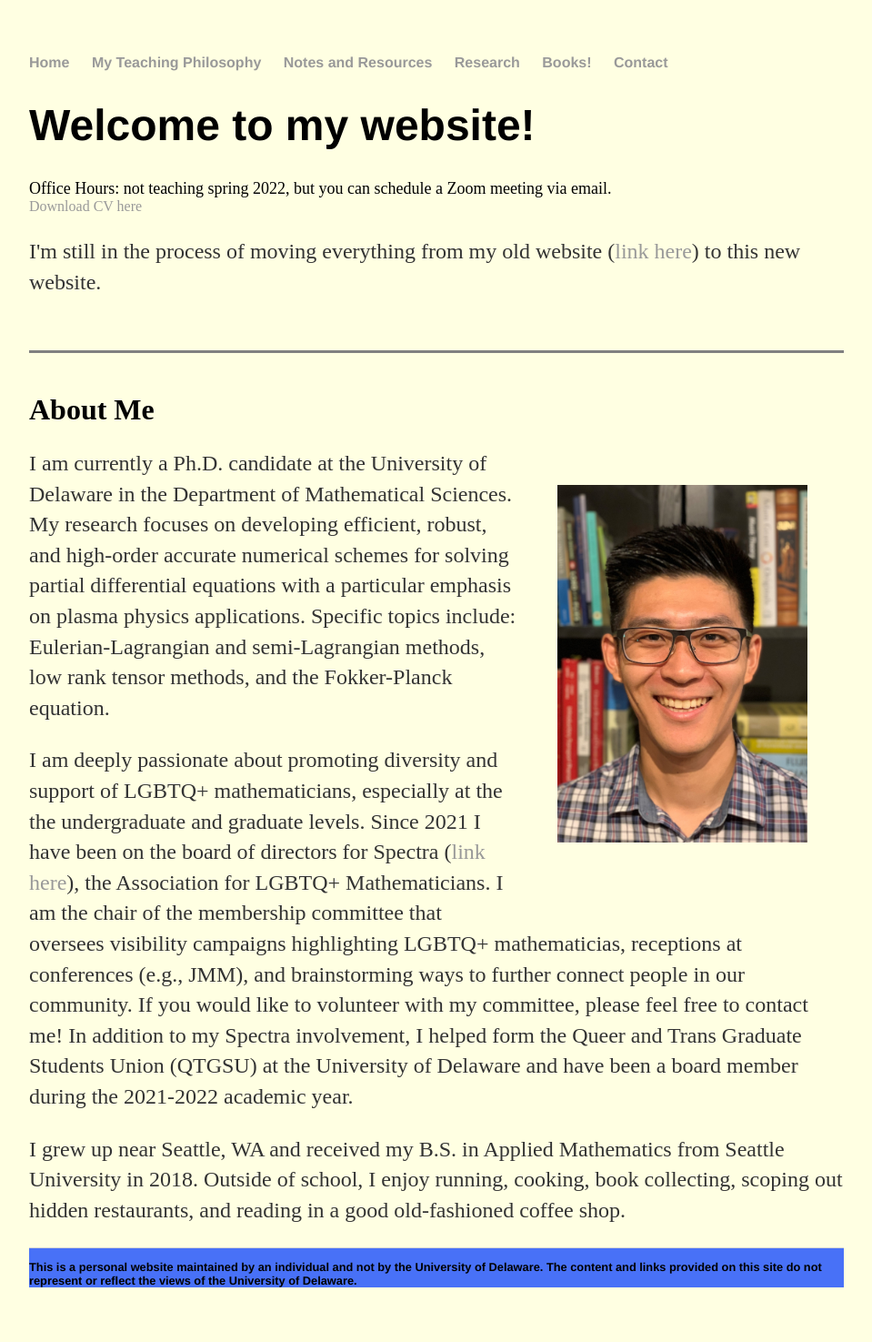
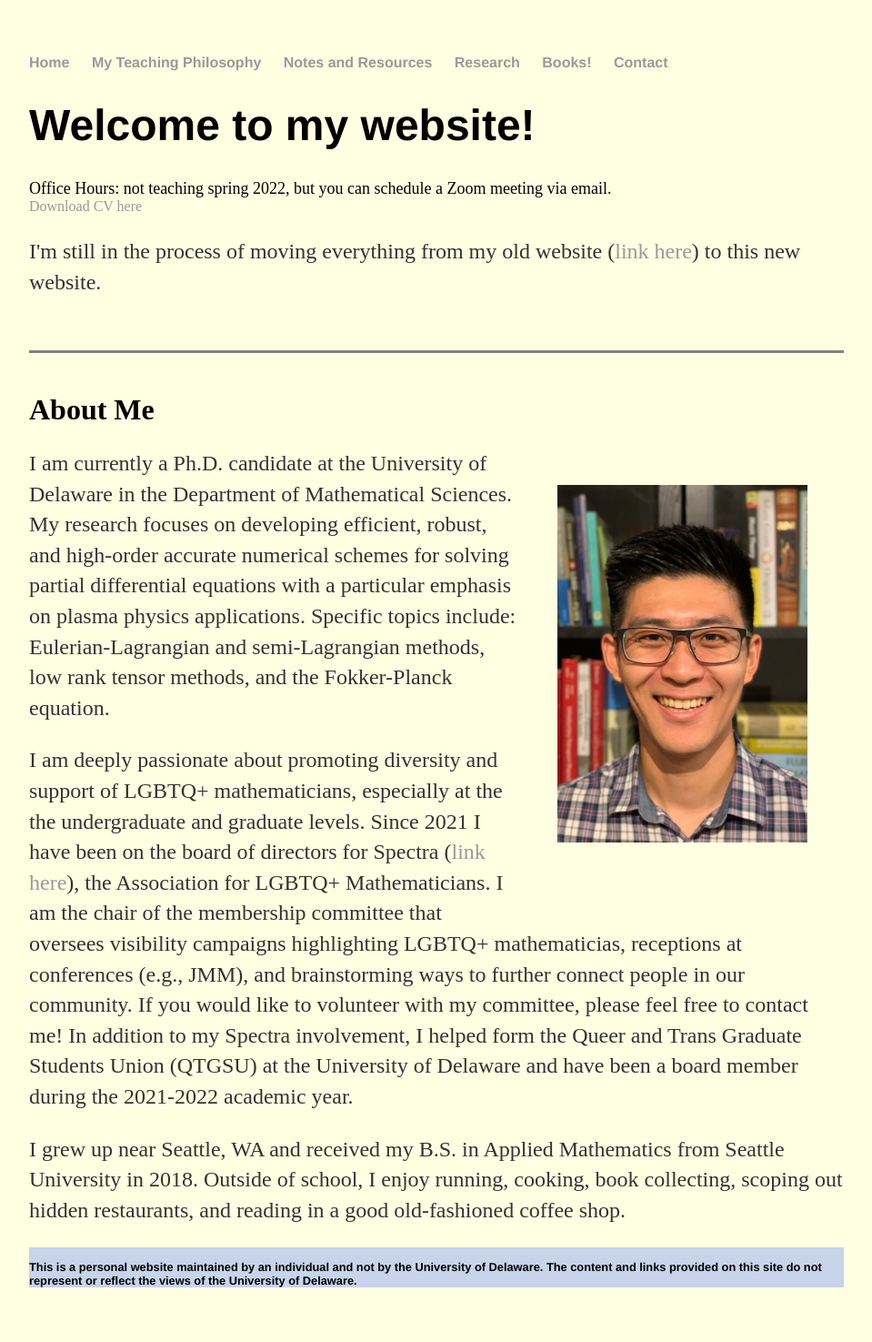
Before and after one commit to jhknakao/jhknakao.github.io, a Jekyll site: the page built from index.html, in a window 1280 px wide. Shown: the whole page at 91% size, without its empty margins (160-1119 px from the left). Built offline with Jekyll 4.4.1, drawn with Linux system fonts in a browser that asks for light colours.

Commit message:
Update main.css

```diff
--- a/css/main.css
+++ b/css/main.css
@@ -32,7 +32,7 @@ p {
 footer {
     border-top: 1px solid #d5d5d5;
     font-size: .8em;
-    background-color: rgba(72,113,247,1);
+    background-color: rgba(72,113,247,0.3);
 }
 
 ul.posts {
```
